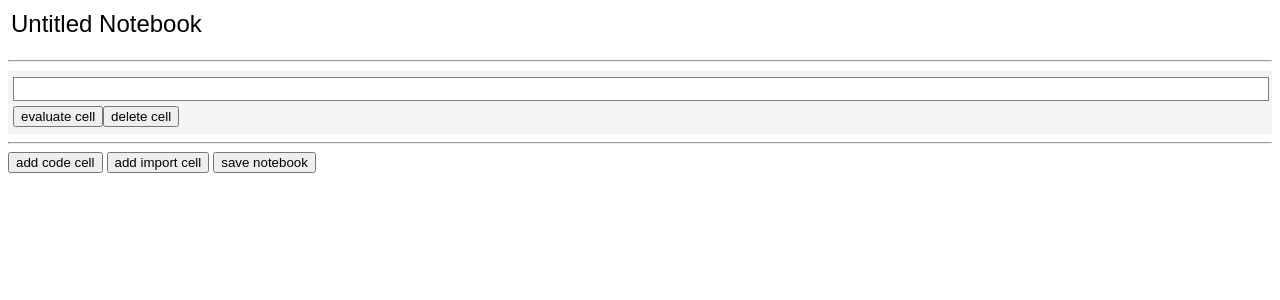
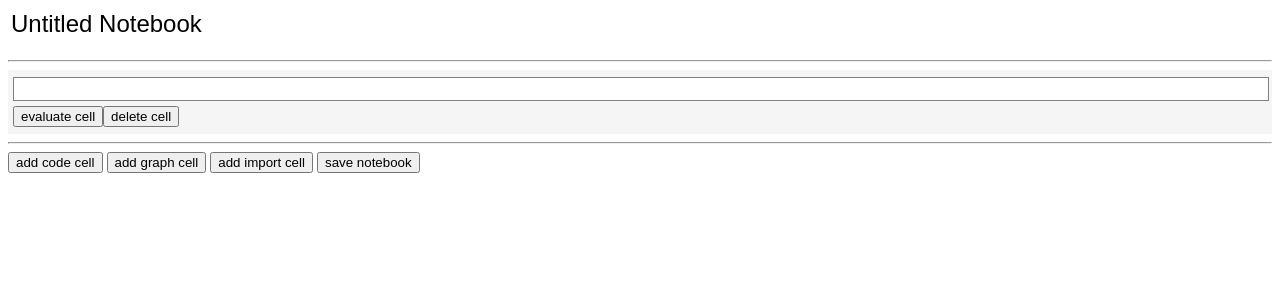
Before and after one commit to jacksonfellows/tabula, a Flask app: page /new in a window 1280 px wide. Shown: the top 300 px of the page. Run offline with Flask 2, Linux system fonts and the light colour scheme; some libraries are stand-ins or nearby versions.

Commit message:
add desmos graph cells!!!

```diff
--- a/static/eval.js
+++ b/static/eval.js
@@ -27,6 +27,15 @@ function render(thing) {
 		return elem;
 	case 'TextInput':
 		return $('<input "type="text">').val(thing.text);
+	case 'DesmosGraph':
+		elem = $('<div class="input" style="width: 600px; height: 400px;"></div>');
+		let calculator = Desmos.GraphingCalculator(elem[0], {
+			expressions: false,
+		});
+		calculator.setExpression({
+			latex: thing.latex,
+		});
+		return elem;
 	default:
 		throw 'unsupported type of thing: ' + thing.type;
 	}
@@ -70,6 +79,16 @@ function runCell(key) {
 				latex: printLatex(evalReplacements(tree, NOTEBOOK.replacements))
 			};
 		}
+		break;
+	case 'graph':
+		if (cell.input.type !== 'LatexInput')
+			throw 'unsupported input type for graph cells: ' + cell.input.type;
+		let evaled = printDesmosLatex(evalReplacements(parse(cell.input.latex), NOTEBOOK.replacements));
+		console.log('rendering ' + evaled + ' in desmos');
+		cell.output = {
+			type: 'DesmosGraph',
+			latex: evaled,
+		};
 		break;
 	case 'import':
 		if (cell.input.type !== 'TextInput')
@@ -138,6 +157,18 @@ function addCodeCell() {
 	appendCell(key);
 }
 
+function addGraphCell() {
+	let key = newId();
+	NOTEBOOK.cells[key] = {
+		type: 'graph',
+		input: {
+			type: 'LatexInput',
+			latex: '',
+		},
+	};
+	appendCell(key);
+}
+
 function addImportCell() {
 	let key = newId();
 	NOTEBOOK.cells[key] = {
@@ -161,7 +192,7 @@ $('#cells').sortable({
 	update: function(event, ui) {
 		updateCellOrder();
 	},
-	cancel: '.input'
+	cancel: '.input',
 });
 
 $('#title').val(NOTEBOOK.title);
--- a/static/printer.js
+++ b/static/printer.js
@@ -62,3 +62,15 @@ function printLatex(tree) {
 		return '\\text{' + tree[0] + '}\\left[' + tree.slice(1).map(printLatex).join(',') + '\\right]';
 	}
 }
+
+const operators = ['cos', 'sin'];
+const infix = ['+', '*', '=', '>', '>=', '<', '<='];
+
+function printDesmosLatex(tree) {
+	if (!Array.isArray(tree)) return operators.includes(tree) ? '\\' + tree : String(tree);
+	if (infix.includes(tree[0])) return tree.slice(1).map(x => '\\left(' + printDesmosLatex(x) + '\\right)').join(printDesmosLatex(tree[0]));
+	if (tree[0] === '/') return '\\frac{' + printDesmosLatex(tree[1]) + '}{' + printDesmosLatex(tree[2]) + '}';
+	if (tree[0] === '^') return '{' + printDesmosLatex(tree[1]) + '}^{' + printDesmosLatex(tree[2]) + '}';
+	if (tree[0] === 'list') return '\\left[' + tree.slice(1).map(x => printDesmosLatex(x)).join(',') + '\\right]';
+	return printDesmosLatex(tree[0]) + '\\left(' + tree.slice(1).map(printDesmosLatex).join(',') + '\\right)';
+}
--- a/templates/index.html
+++ b/templates/index.html
@@ -5,6 +5,7 @@
   </link>
   <script src="https://ajax.googleapis.com/ajax/libs/jquery/1.11.0/jquery.min.js"></script>
   <script src="https://ajax.googleapis.com/ajax/libs/jqueryui/1.12.1/jquery-ui.min.js"></script>
+  <script src="https://www.desmos.com/api/v1.6/calculator.js?apiKey=dcb31709b452b1cf9dc26972add0fda6"></script>
   <script src="/mathquill/mathquill.js"></script>
   <script src="/parser.js"></script>
   <script src="/matcher.js"></script>
@@ -40,6 +41,7 @@
     <div id="cells"></div>
     <hr>
     <button onclick="addCodeCell()">add code cell</button>
+    <button onclick="addGraphCell()">add graph cell</button>
     <button onclick="addImportCell()">add import cell</button>
     <button onclick="saveNotebook()">save notebook</button>
   </body>
```
